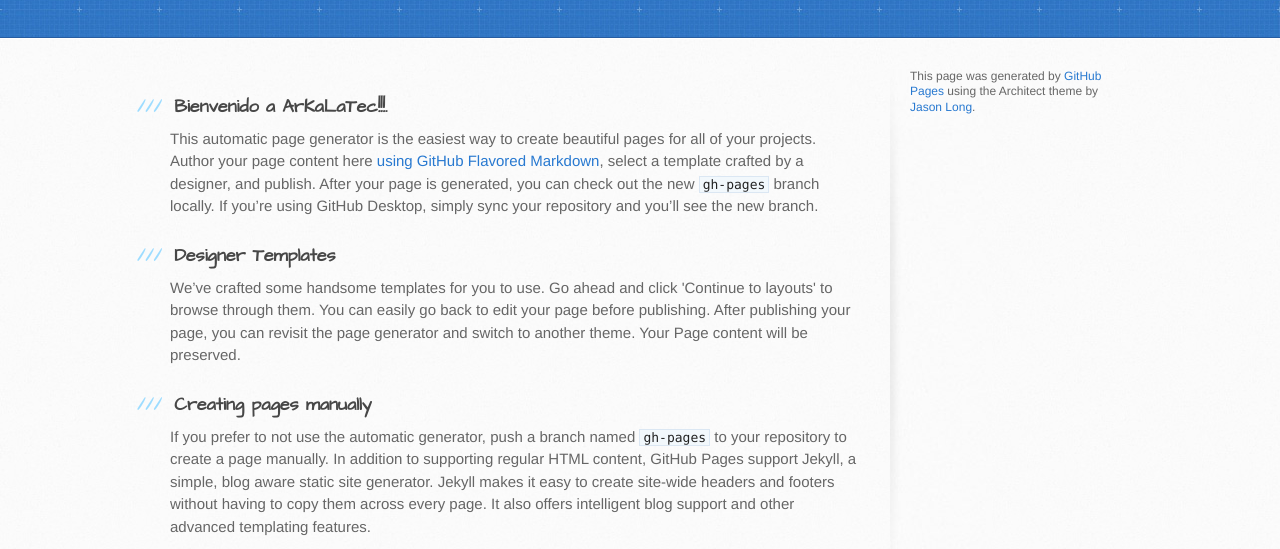
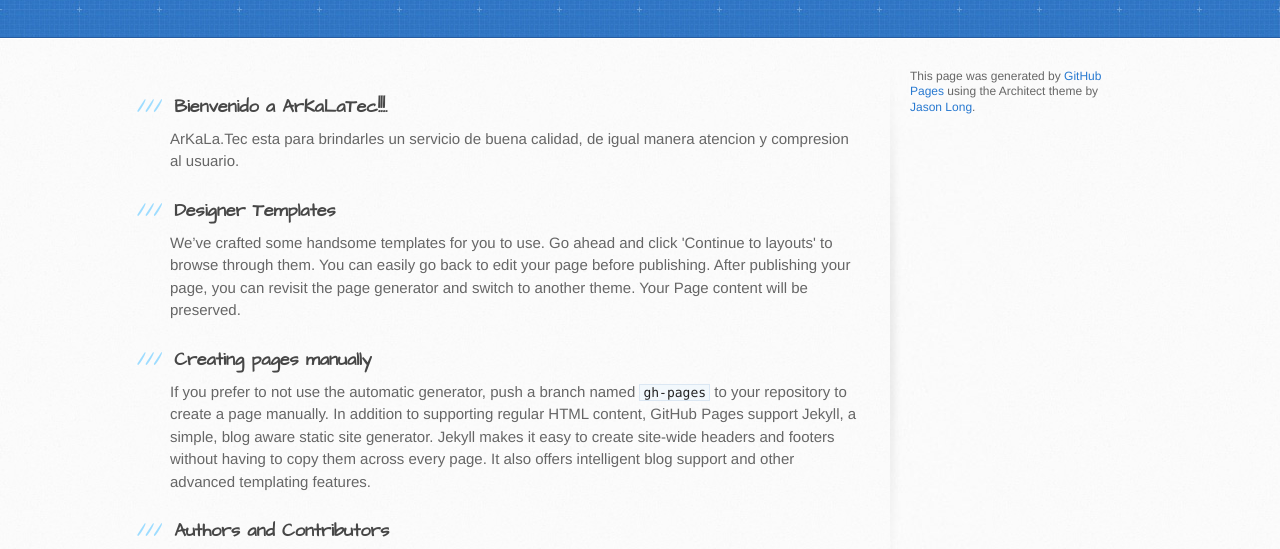
Before and after one commit to ArKaLaTec/ArKaLaTec.github.io, a plain HTML site: page index.html in a window 1280 px wide. Shown: the part 231-780 px from the top of the page. Drawn offline with Linux system fonts and the light colour scheme.

Commit message:
Update index.html

```diff
--- a/index.html
+++ b/index.html
@@ -31,7 +31,7 @@
           <h3>
 <a id="welcome-to-github-pages" class="anchor" href="#welcome-to-github-pages" aria-hidden="true"><span aria-hidden="true" class="octicon octicon-link"></span></a>Bienvenido a ArKaLaTec!!!.</h3>
 
-<p>This automatic page generator is the easiest way to create beautiful pages for all of your projects. Author your page content here <a href="https://guides.github.com/features/mastering-markdown/">using GitHub Flavored Markdown</a>, select a template crafted by a designer, and publish. After your page is generated, you can check out the new <code>gh-pages</code> branch locally. If you’re using GitHub Desktop, simply sync your repository and you’ll see the new branch.</p>
+<p>ArKaLa.Tec esta para brindarles un servicio de buena calidad, de igual manera atencion y compresion al usuario.</p>
 
 <h3>
 <a id="designer-templates" class="anchor" href="#designer-templates" aria-hidden="true"><span aria-hidden="true" class="octicon octicon-link"></span></a>Designer Templates</h3>
```
